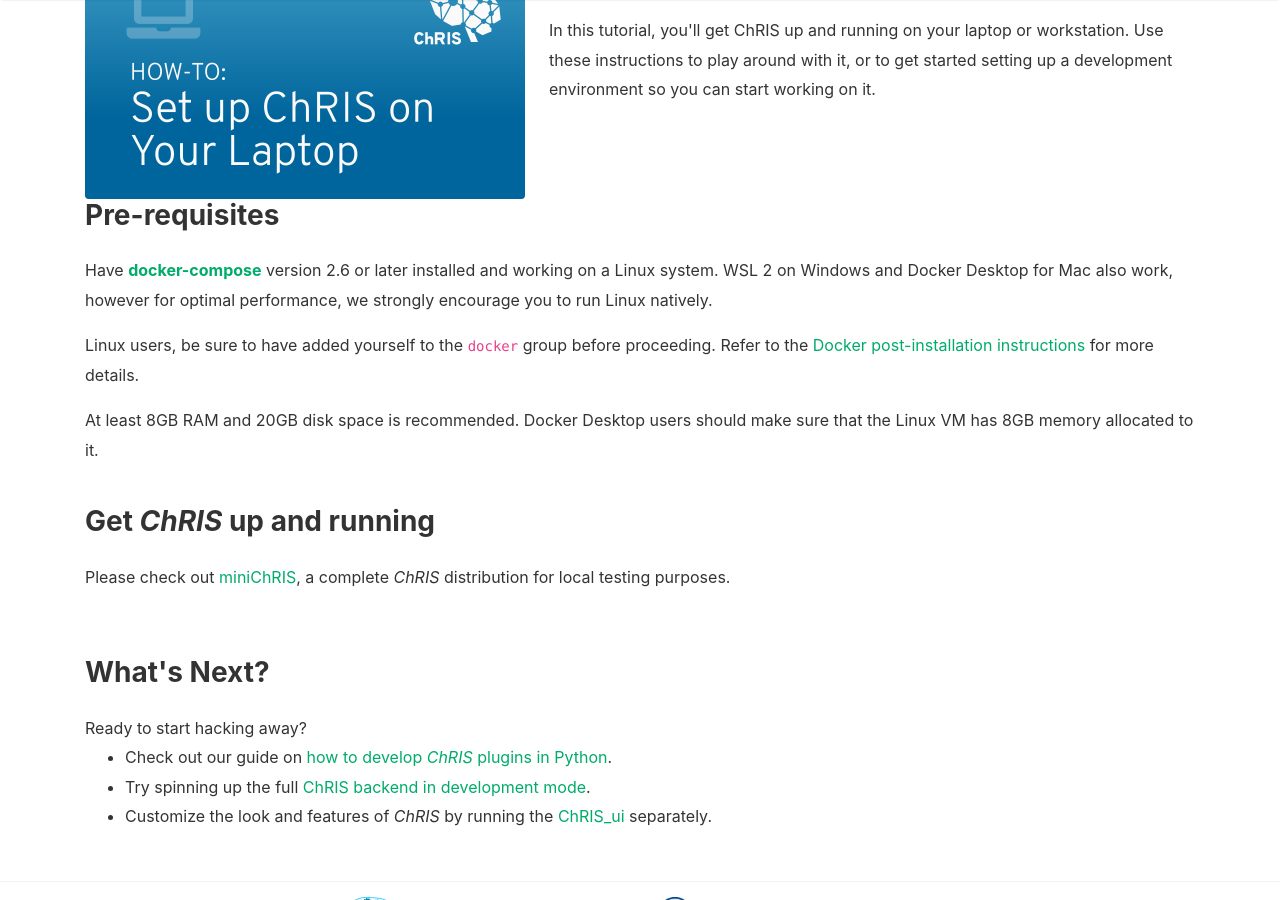
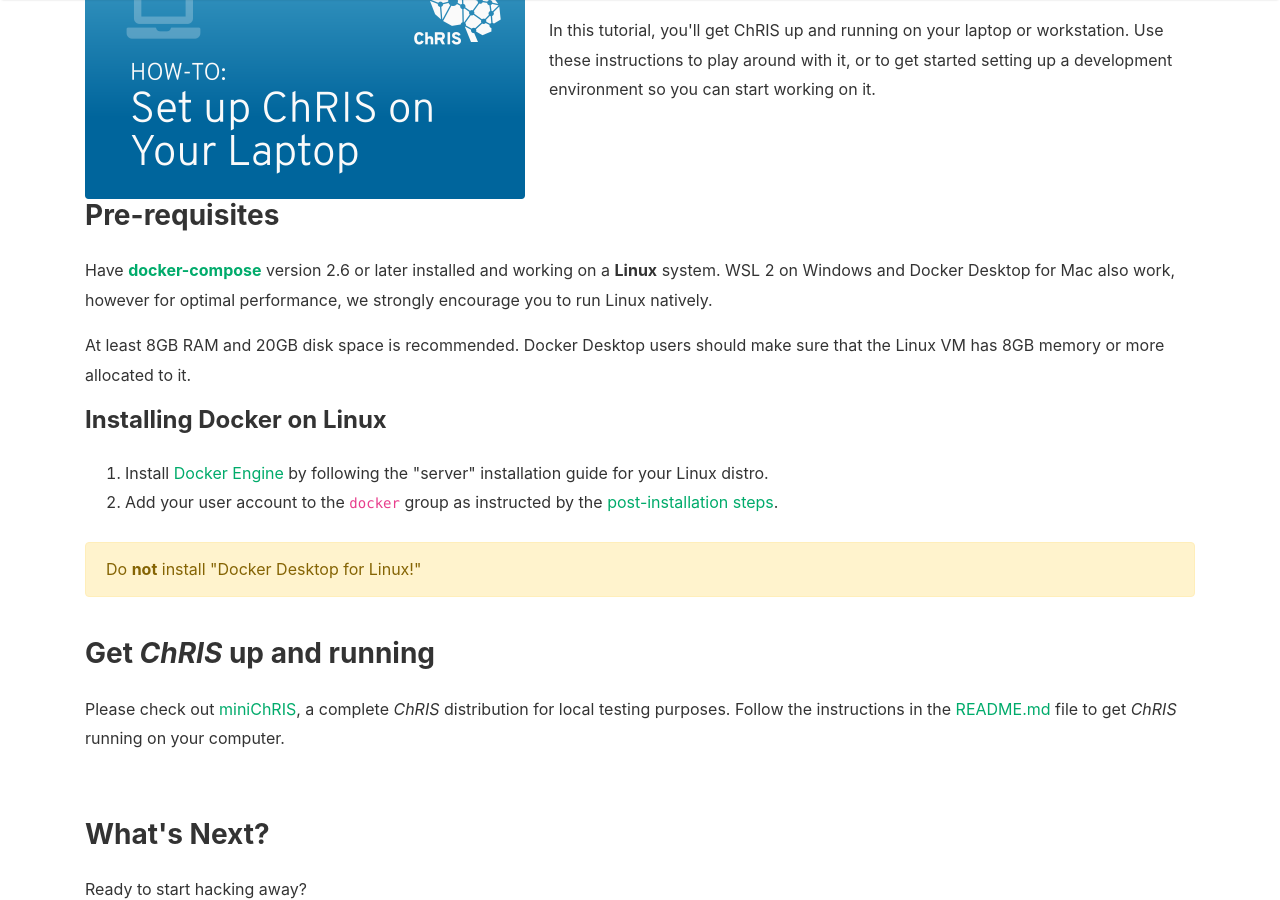
Before and after one commit to FNNDSC/website-old, a Jekyll site: the page built from _pages/join-us/get-chris-running.html, in a window 1280 px wide and 900 px high, scrolled down 276 px. Built offline with Jekyll 4.4.1, drawn with Linux system fonts in a browser that asks for light colours; nearby versions of some CDN libraries; some web fonts are replaced; a style sheet for code colours, icons or effects is not loaded.

Commit message:
Discourage installation of Docker Desktop for Linux

```diff
--- a/_pages/join-us/get-chris-running.html
+++ b/_pages/join-us/get-chris-running.html
@@ -22,30 +22,41 @@
 <p>
 Have
 <b><a href="https://docs.docker.com/compose/install/">docker-compose</a></b>
-version 2.6 or later installed and working on a Linux system.
+version 2.6 or later installed and working on a <b>Linux</b> system.
 WSL 2 on Windows and Docker Desktop for Mac also work, however for optimal performance,
 we strongly encourage you to run Linux natively.
 </p>
 
 <p>
-Linux users, be sure to have added yourself to the <code>docker</code> group before proceeding.
-Refer to the
-<a href="https://docs.docker.com/engine/install/linux-postinstall/">
-Docker post-installation instructions
-</a>
-for more details.
+At least 8GB RAM and 20GB disk space is recommended.
+Docker Desktop users should make sure that the Linux VM has 8GB memory or more allocated to it.
 </p>
 
-<p>
-At least 8GB RAM and 20GB disk space is recommended.
-Docker Desktop users should make sure that the Linux VM has 8GB memory allocated to it.
-</p>
+<h4>Installing Docker on Linux</h4>
+
+<ol>
+<li>
+    Install <a href="https://docs.docker.com/engine/install/">Docker Engine</a>
+    by following the "server" installation guide for your Linux distro.
+</li>
+<li>
+    Add your user account to the <code>docker</code> group as instructed by the
+    <a href="https://docs.docker.com/engine/install/linux-postinstall/">post-installation steps</a>.
+</li>
+</ol>
+
+<div class="alert alert-warning" role="alert">
+Do <b>not</b> install "Docker Desktop for Linux!"
+</div>
 
 <h3 class="pt-4">Get <em>ChRIS</em> up and running</h3>
 
 <p>
 Please check out <a href="https://github.com/FNNDSC/miniChRIS-docker">miniChRIS</a>,
 a complete <em>ChRIS</em> distribution for local testing purposes.
+Follow the instructions in the
+<a href="https://github.com/FNNDSC/miniChRIS-docker#readme">README.md</a>
+file to get <em>ChRIS</em> running on your computer.
 </p>
 
 <h3 class="pt-5">What's Next?</h3>
```
